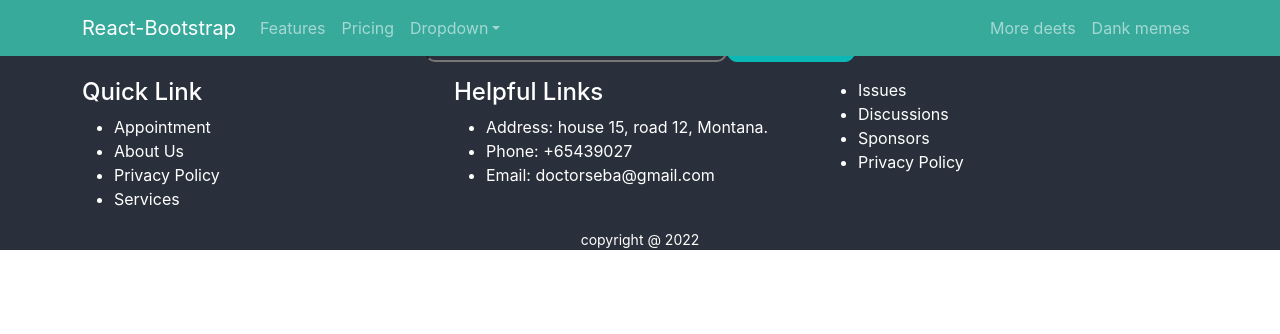
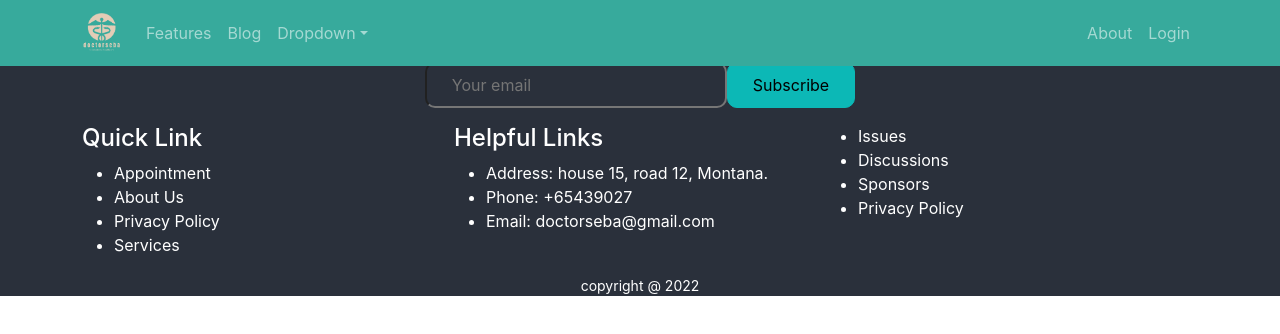
Before and after one commit to SifatNiloy/doctorseba, a React (Create React App) app: page /service in a window 1280 px wide. Shown: the top 334 px of the page. Built offline with nearby package versions, Linux system fonts and the light colour scheme.

Commit message:
serviceDetail added

```diff
--- a/src/App.js
+++ b/src/App.js
@@ -2,7 +2,10 @@
 import { Route, Routes } from 'react-router-dom';
 import './App.css';
 import About from './Pages/About/About';
+import Blog from './Pages/Home/Blog/Blog';
 import Home from './Pages/Home/Home/Home';
+import ServiceDetail from './Pages/Home/ServiceDetail/ServiceDetail';
+
 import Footer from './Pages/Shared/Footer/Footer';
 import Header from './Pages/Shared/Header/Header';
 
@@ -12,7 +15,9 @@ function App() {
       <Header></Header>
       <Routes>
         <Route path='/' element={<Home></Home>}></Route>
+        <Route path='/service' element={<ServiceDetail></ServiceDetail>}></Route>
         <Route path='/about' element={<About></About>}></Route>
+        <Route path='/blog' element={<Blog></Blog>}></Route>
       </Routes>
       <Footer></Footer>
     </div>
--- /dev/null
+++ b/src/Pages/Home/ServiceDetail/ServiceDetail.js
@@ -0,0 +1,11 @@
+import React from 'react';
+
+const ServiceDetail = () => {
+    return (
+        <div>
+            <h2>Welcome to service detail</h2>
+        </div>
+    );
+};
+
+export default ServiceDetail;
--- a/src/Pages/Shared/Header/Header.js
+++ b/src/Pages/Shared/Header/Header.js
@@ -1,18 +1,21 @@
 import React from 'react';
 import { Container, Nav, Navbar, NavDropdown } from 'react-bootstrap';
-import logo from '../../../images/logo-1.png'
+import logo from '../../../images/logo-2.png'
 import './Header.css'
+import { Link } from 'react-router-dom';
 const Header = () => {
     return (
         <>
             <Navbar className='color-nav text-dark' collapseOnSelect expand="lg" variant="dark" fixed='top'>
                 <Container>
-                    <Navbar.Brand href="#home">React-Bootstrap</Navbar.Brand>
+                    <Navbar.Brand as={Link} to="/">
+                        <img height={40} src={logo} alt="" />
+                    </Navbar.Brand>
                     <Navbar.Toggle aria-controls="responsive-navbar-nav" />
                     <Navbar.Collapse id="responsive-navbar-nav">
                         <Nav className="me-auto">
                             <Nav.Link href="#features">Features</Nav.Link>
-                            <Nav.Link href="#pricing">Pricing</Nav.Link>
+                            <Nav.Link as={Link} to="/blog">Blog</Nav.Link>
                             <NavDropdown title="Dropdown" id="collasible-nav-dropdown">
                                 <NavDropdown.Item href="#action/3.1">Action</NavDropdown.Item>
                                 <NavDropdown.Item href="#action/3.2">
@@ -26,10 +29,8 @@ const Header = () => {
                             </NavDropdown>
                         </Nav>
                         <Nav>
-                            <Nav.Link href="#deets">More deets</Nav.Link>
-                            <Nav.Link eventKey={2} href="#memes">
-                                Dank memes
-                            </Nav.Link>
+                            <Nav.Link as={Link} to="/about">About</Nav.Link>
+                            <Nav.Link as={Link} to="/login">Login </Nav.Link>
                         </Nav>
                     </Navbar.Collapse>
                 </Container>
```
Also changed, not shown: src/Pages/Home/ServiceDetail/ServiceDetail.css (added), src/images/logo-2.png.
